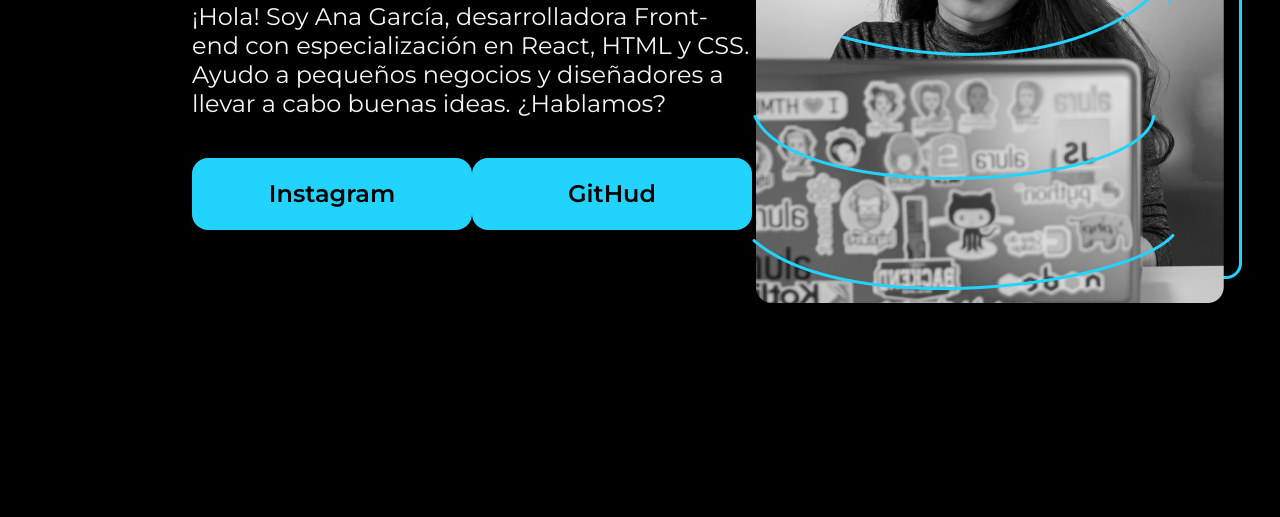
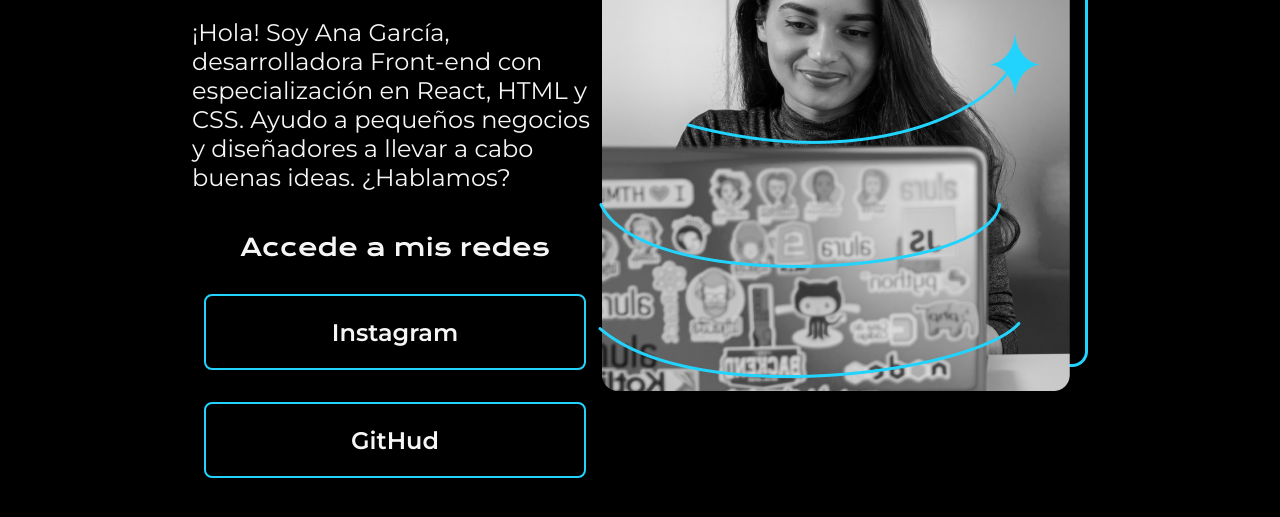
Before and after one commit to Jose-Angel-12/html-css, a plain HTML site: page index.html in a window 1280 px wide. Shown: the part 375-892 px from the top of the page. Drawn offline with nearby package versions, Linux system fonts and the light colour scheme.

Commit message:
creando assets

```diff
--- a/index.html
+++ b/index.html
@@ -16,19 +16,26 @@
     <header></header>
 
     <main class="presentacion">
+
         <section class="presentacion__contenido">
+
             <h1 class="presentacion__contenido__titulo">Eleve tu negocio digital a otro nivel <strong
                     class="titulo-destaque">con un Front-end de
                     calidad!</strong></h1>
             <p class="presentacion__contenido__texto">¡Hola! Soy Ana García, desarrolladora Front-end con
                 especialización en React, HTML y CSS.
                 Ayudo a pequeños negocios y diseñadores a llevar a cabo buenas ideas. ¿Hablamos?</p>
+
             <div class="presentacion__enlaces">
+                <h2 class="presentacion__enlaces__subtitulo">Accede a mis redes</h2>
                 <a class="presentacion__enlaces_link" href="https://www.instagram.com">Instagram</a>
                 <a class="presentacion__enlaces_link" href="https://github.com/Jose-Angel-12">GitHud</a>
             </div>
+
         </section>
-        <img src="img/Rectangle 47.png" alt="imagen-anagarcia-trabajando">
+
+        <img src="assets/Imagem.png" alt="imagen-anagarcia-trabajando">
+
     </main>
 
     <footer></footer>
--- a/style.css
+++ b/style.css
@@ -44,17 +44,26 @@ body {
 .presentacion__enlaces{
     display: flex;
     justify-content: space-between;
+    flex-direction: column;
+    align-items: center;
+    gap: 32px;
+}
+
+.presentacion__enlaces__subtitulo{
+    font-family: "Krona One", serif;
+    font-size: 24px;
+    font-weight: 400;
 }
 
 .presentacion__enlaces_link{
-    width: 280px;
-    background-color: #22D4FD;
+    width: 378px;
     text-align: center;
     padding: 21.5px 0;
-    border-radius: 16px;
+    border-radius: 8px;
     font-family: "Montserrat", serif;
     font-size: 24px;
     font-weight: 600;
     text-decoration: none;
-    color:#000000;
+    color:#f6f6f6;
+    border: 2px solid #22D4FD;
 }
```
Also changed, not shown: assets/Imagem.png (added), assets/github.png (added), assets/instagram.png (added), assets/linkedin.png (added), assets/twitch.png (added), assets/twitter-novo.png (added), assets/twitter.png (added), img/Rectangle 47.png (deleted), img/html-5.webp (deleted), 1 other file.
